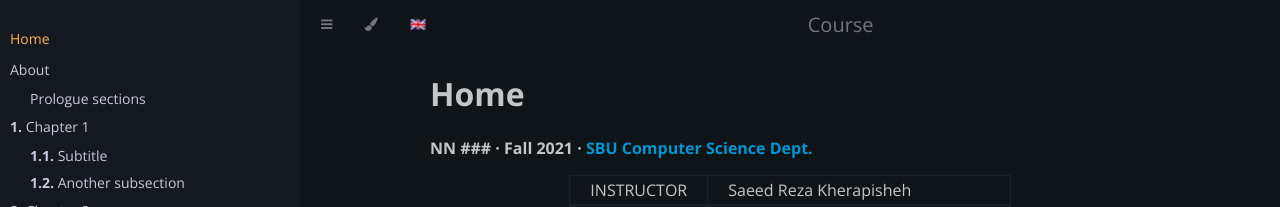
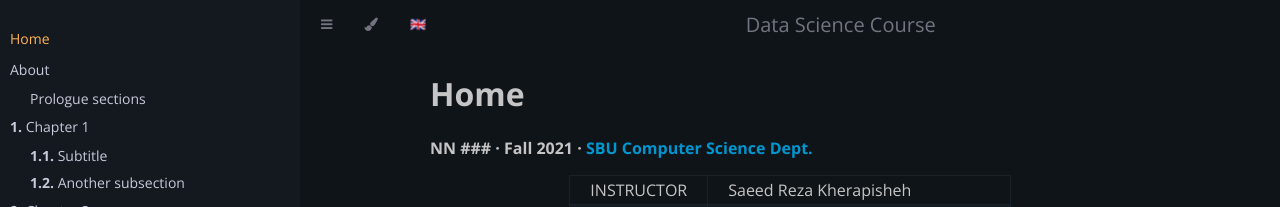
Before and after one commit to Sk7w4tch3r/CS-SBU-DataScience, a Jekyll site: the page built from index.md, in a window 1280 px wide. Shown: the top 207 px of the page. Built offline with Jekyll 4.4.1, drawn with Linux system fonts in a browser that asks for light colours; nearby versions of some CDN libraries; some of the changed lines change nothing that is shown.

Commit message:
modifications

```diff
--- a/_config.yml
+++ b/_config.yml
@@ -1,8 +1,8 @@
 permalink:           pretty
 
 # Setup
-title:               'Course'
-tagline:             'A Jekyll theme'
+title:               'Data Science Course'
+tagline:             'CS@SBU'
 url:                 http://127.0.0.1:4000
 baseurl:             ''
 homepage_title:      Home
@@ -10,10 +10,10 @@
 
 # About/contact
 author:
-  name:              Zeming Lin
-  url:               https://twitter.com/ebetica
+  name:              Hesam Damghanian
+  url:               https://twitter.com/c3nt4ur1
 github:
-  repo:              https://github.com/ebetica/jekyllbook/
+
 
 # Custom vars
 version:             1.0.0
```
